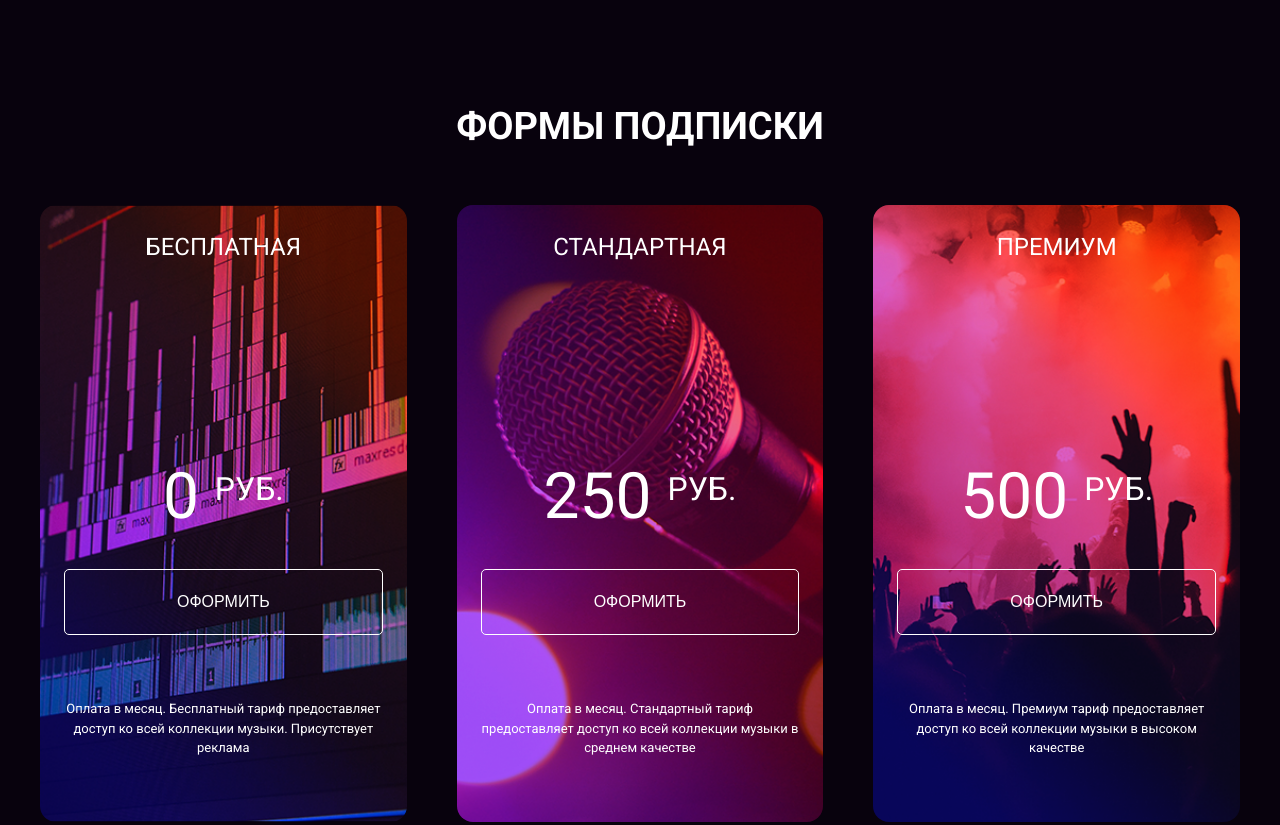
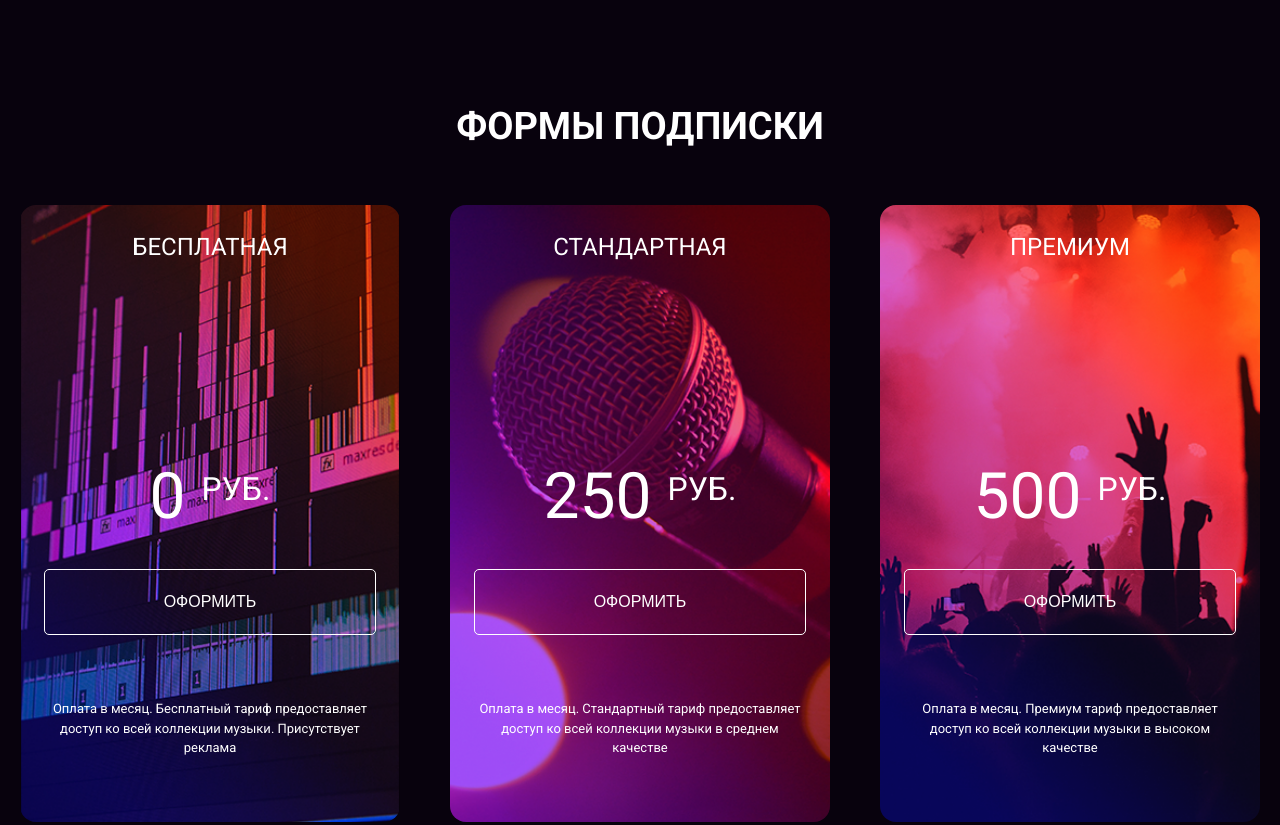
Before and after one commit to annkainova/layout-designer-project-56, a website: page src/index.html in a window 1280 px wide. Shown: the part 751-1576 px from the top of the page. Drawn offline with Linux system fonts and the light colour scheme; files whose address does not match are found by name.

Commit message:
subscribe block

```diff
--- a/src/index.html
+++ b/src/index.html
@@ -49,7 +49,8 @@
     </section>
   </section>
 
-  <section id="page-pricing" class="m-c pt-100 container">
+  <section id="page-pricing" class="m-c pt-100">
+    <div class="container">
       <h2 class="h2 center">Формы подписки</h2>
       <div class="subscribe mt-50">
 
@@ -102,10 +103,11 @@
           можете скачать все композиции
           на ваше устройство и слушать музыку без подключения к интернету</p>
       </div>
+    </div>
   </section>
 
   <section id="page-news">
-    <div class="container m-c pt-100 mb-100">
+    <div class="container pt-100 mb-100">
       <h2 class="h2 center">Последние новости</h2>
       <div class="news mt-50">
         <img class="news__img mr-50" src="images/Music to Be Murdered By.png" alt="Фотография Eminem">
--- a/src/scss/general.scss
+++ b/src/scss/general.scss
@@ -62,7 +62,8 @@ ul {
 
 .container {
   @media (min-width: 1240px) {
-    max-width: 1200px;
+    max-width: 1240px;
+    padding: 0 20px;
     margin: 0 auto;
   }
 }
```
Also changed, not shown: src/css/app.css, src/css/general.css. Lines whose indentation alone changed are shown as unchanged.
